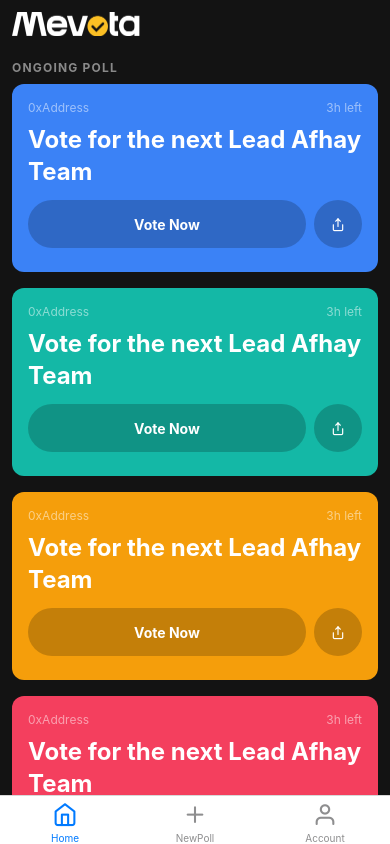
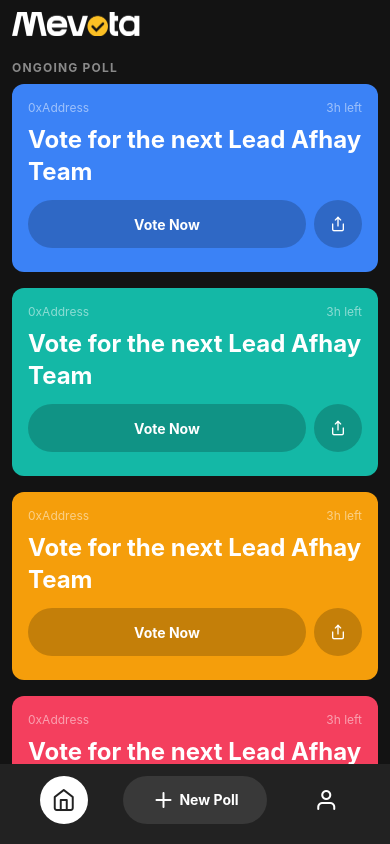
Before and after one commit to afhay/mevota, a React Native app: screen /Home in a window 390 px wide. Built offline with nearby package versions, Linux system fonts and the light colour scheme.

Commit message:
Styling Bottom Bar

```diff
--- a/App.js
+++ b/App.js
@@ -1,6 +1,7 @@
 import { NavigationContainer } from "@react-navigation/native";
 import { createBottomTabNavigator } from "@react-navigation/bottom-tabs";
 import { createNativeStackNavigator } from "@react-navigation/native-stack";
+import { Text, TouchableOpacity, View } from "react-native";
 import HomeScreen from "./app/HomeScreen";
 import VoteDetailScreen from "./app/VoteDetailScreen";
 import AccountScreen from "./app/AccountScreen";
@@ -24,21 +25,9 @@ export default function App() {
             <Tab.Navigator
               initialRouteName="Home"
               screenOptions={({ route }) => ({
-                tabBarIcon: ({ focused, color, size }) => {
-                  let iconName;
-
-                  if (route.name === "Home") {
-                    iconName = "home";
-                  } else if (route.name === "NewPoll") {
-                    iconName = "plus";
-                  } else if (route.name === "Account") {
-                    iconName = "user";
-                  }
-
-                  return <Feather name={iconName} size={size} color={color} />;
-                },
                 headerShown: false,
               })}
+              tabBar={(props) => <MyTabBar {...props} />}
             >
               <Tab.Screen name="Home" component={HomeScreen} />
               <Tab.Screen name="NewPoll" component={NewPollScreen} />
@@ -52,3 +41,59 @@ export default function App() {
     </NavigationContainer>
   );
 }
+
+function MyTabBar({ state, descriptors, navigation }) {
+  return (
+    <View className="h-20 flex flex-row items-center justify-between gap-1" style={{ backgroundColor: "#222222" }}>
+      {state.routes.map((route, index) => {
+        const { options } = descriptors[route.key];
+        const label = options.tabBarLabel !== undefined ? options.tabBarLabel : options.title !== undefined ? options.title : route.name;
+
+        const isFocused = state.index === index;
+
+        const onPress = () => {
+          const event = navigation.emit({
+            type: "tabPress",
+            target: route.key,
+            canPreventDefault: true,
+          });
+
+          if (!isFocused && !event.defaultPrevented) {
+            navigation.navigate({ name: route.name, merge: true });
+          }
+        };
+
+        return (
+          <TouchableOpacity
+            accessibilityRole="button"
+            accessibilityState={isFocused ? { selected: true } : {}}
+            accessibilityLabel={options.tabBarAccessibilityLabel}
+            testID={options.tabBarTestID}
+            onPress={onPress}
+            style={{ flex: 1 }}
+            key={label}
+          >
+            <View className="h-full flex items-center justify-center mb-2">
+              {label === "Home" && (
+                <View className={`w-12 h-12 rounded-full flex items-center justify-center ${isFocused && "bg-white"}`}>
+                  <Feather name="home" size={24} color={`${isFocused ? "#222" : "#fff"}`} />
+                </View>
+              )}
+              {label === "NewPoll" && (
+                <View className={`flex flex-row gap-1 items-center justify-center rounded-full w-36 h-12 ${isFocused ? "bg-white" : "bg-white/10"}`}>
+                  <Feather name="plus" size={24} color={`${isFocused ? "#222" : "#fff"}`} />
+                  <Text className={`font-bold text-sm ${isFocused ? "text-dark" : "text-white"}`}>New Poll</Text>
+                </View>
+              )}
+              {label === "Account" && (
+                <View className={`w-12 h-12 rounded-full flex items-center justify-center ${isFocused && "bg-white"}`}>
+                  <Feather name="user" size={24} color={`${isFocused ? "#222" : "#fff"}`} />
+                </View>
+              )}
+            </View>
+          </TouchableOpacity>
+        );
+      })}
+    </View>
+  );
+}
--- a/app/HomeScreen.js
+++ b/app/HomeScreen.js
@@ -54,7 +54,7 @@ const VoteItem = ({ title, color, creator, time, navigation }) => (
       </Pressable>
       <Pressable onPress={() => null} className="shrink-0 flex justify-center items-center bg-black/20 h-12 w-12 rounded-full">
         <Text className="text-white">
-          <Feather name="share" size="16" color="white" />
+          <Feather name="share" size={16} color="white" />
         </Text>
       </Pressable>
     </StyledView>
```
